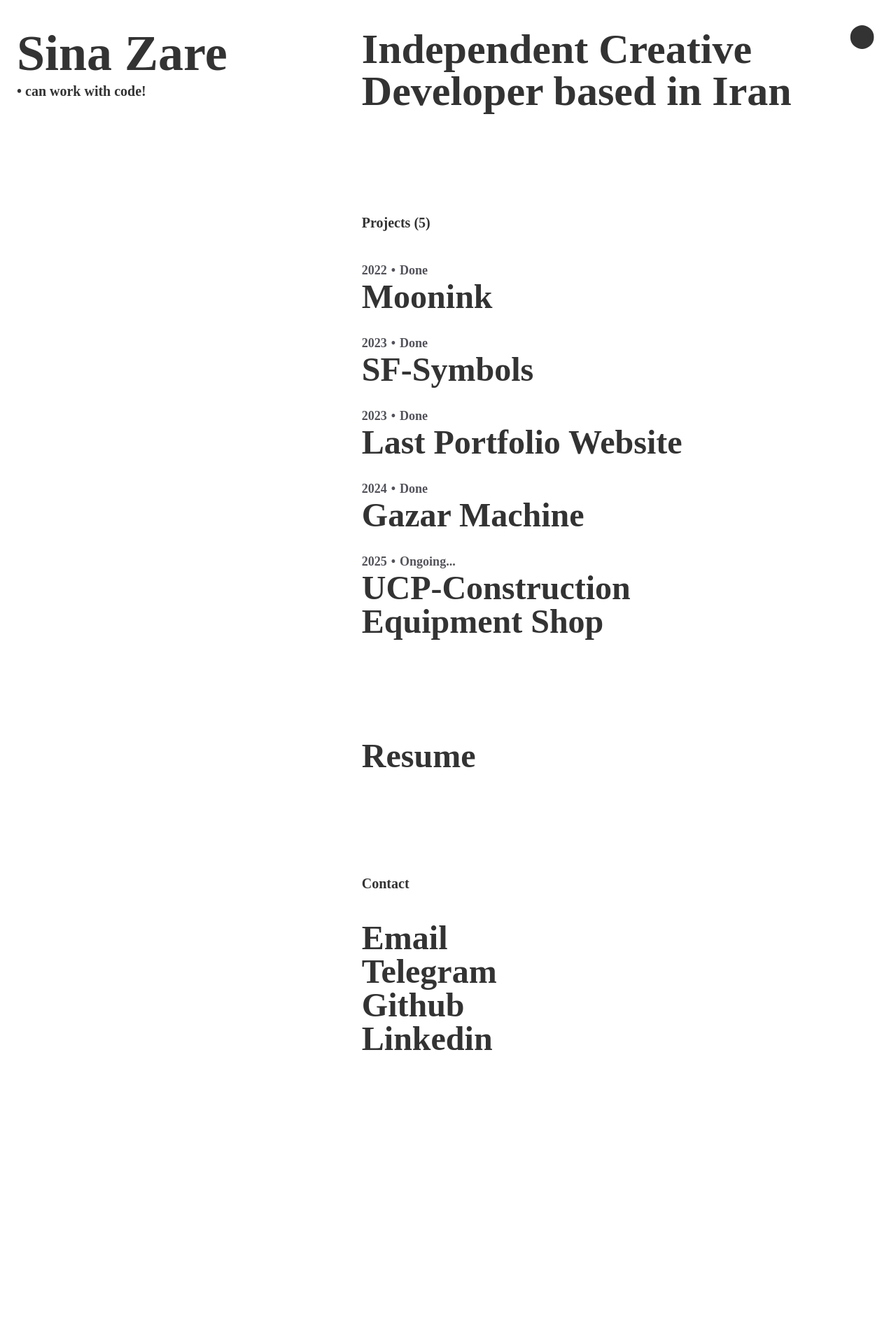
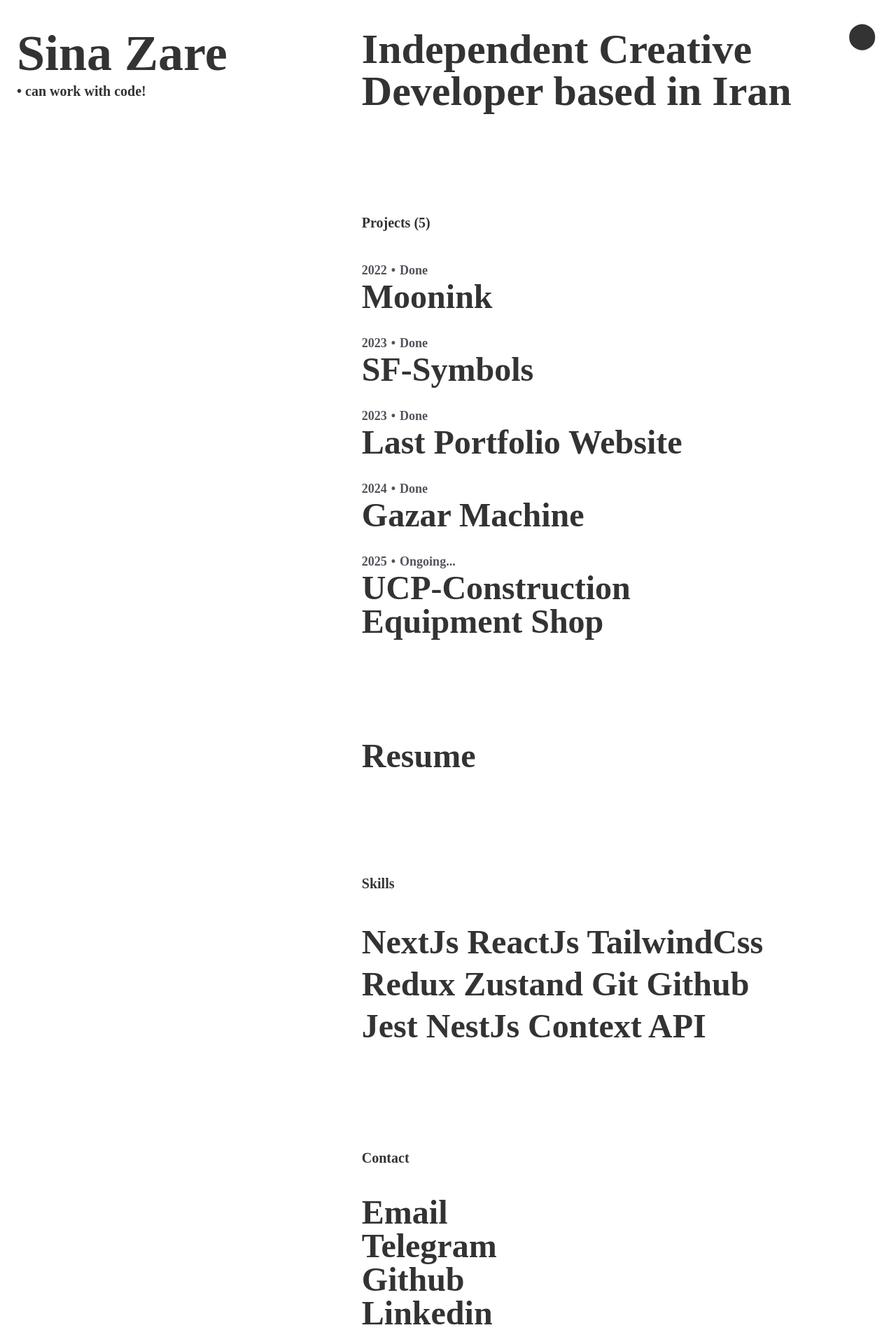
Before and after one commit to sina-sparkn/sinazarewebsite, a Nuxt app: page / in a window 1280 px wide. Shown: the top 1920 px of the page at 70% size. Before the commit the page ends 1620 px from the top, so only its background shows below. Built offline with nearby package versions, Linux system fonts and the light colour scheme.

Commit message:
changed resume

```diff
--- a/app.vue
+++ b/app.vue
@@ -1,7 +1,7 @@
 <template>
   <div class="fixed right-10 top-10">
     <div class="gap-5">
-      <button @click="changeTheme" class="scale-[2]">⬤</button>
+      <button @click="changeTheme" class="scale-[2.2]">⬤</button>
     </div>
   </div>
   <div class="px-6">
--- a/pages/index.vue
+++ b/pages/index.vue
@@ -3,18 +3,18 @@
     <div class="w-full flex flex-col md:flex-row mt-10">
       <div class="lg:w-1/2 w-full md:fixed">
         <div class="text-6xl md:text-7xl font-bold">
-          <div>{{ $t("myName") }}</div>
-          <div class="text-xl mt-1">• {{ $t("underNameText") }}</div>
+          <h1 class="cursor-default">{{ $t("myName") }}</h1>
+          <p class="text-xl mt-1 cursor-default">• {{ $t("underNameText") }}</p>
         </div>
       </div>
       <div class="w-2/5 hidden md:block" />
       <div class="lg:w-1/2 w-full mt-36 lg:mt-0 right-0">
         <div class="flex justify-between items-center w-full">
-          <h1>
-            <div class="text-6xl font-bold">
+          <h2>
+            <div class="text-6xl font-bold cursor-default">
               {{ $t("headerText") }}
             </div>
-          </h1>
+          </h2>
         </div>
         <Works />
 
@@ -26,6 +26,15 @@
             class="text-5xl"
             >{{ $t("resumeText") }}</a
           >
+        </div>
+
+        <div class="flex flex-col mt-36">
+          <p class="text-xl mb-10">{{ $t("Skills") }}</p>
+
+          <p class="text-5xl leading-tight cursor-default">
+            NextJs ReactJs TailwindCss Redux Zustand Git Github Jest NestJs
+            Context API
+          </p>
         </div>
 
         <div class="flex flex-col mt-36">
```
